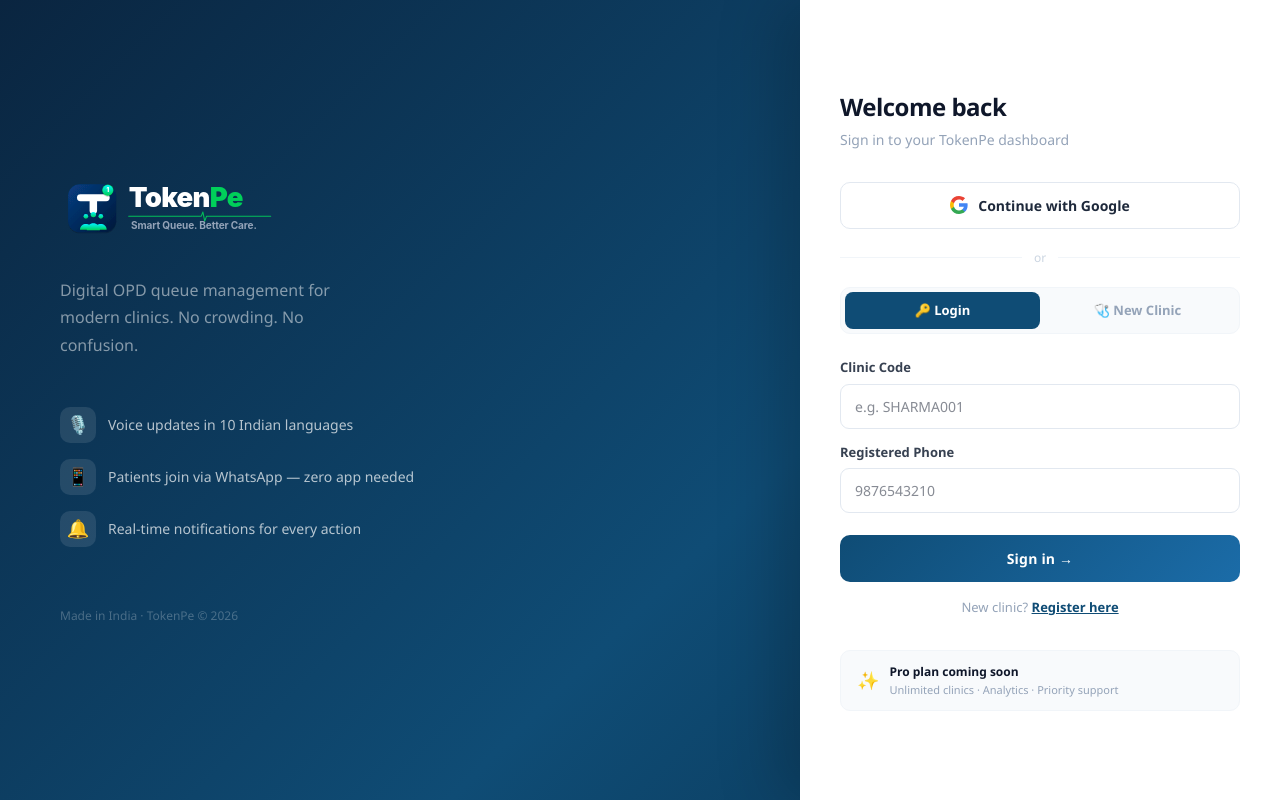
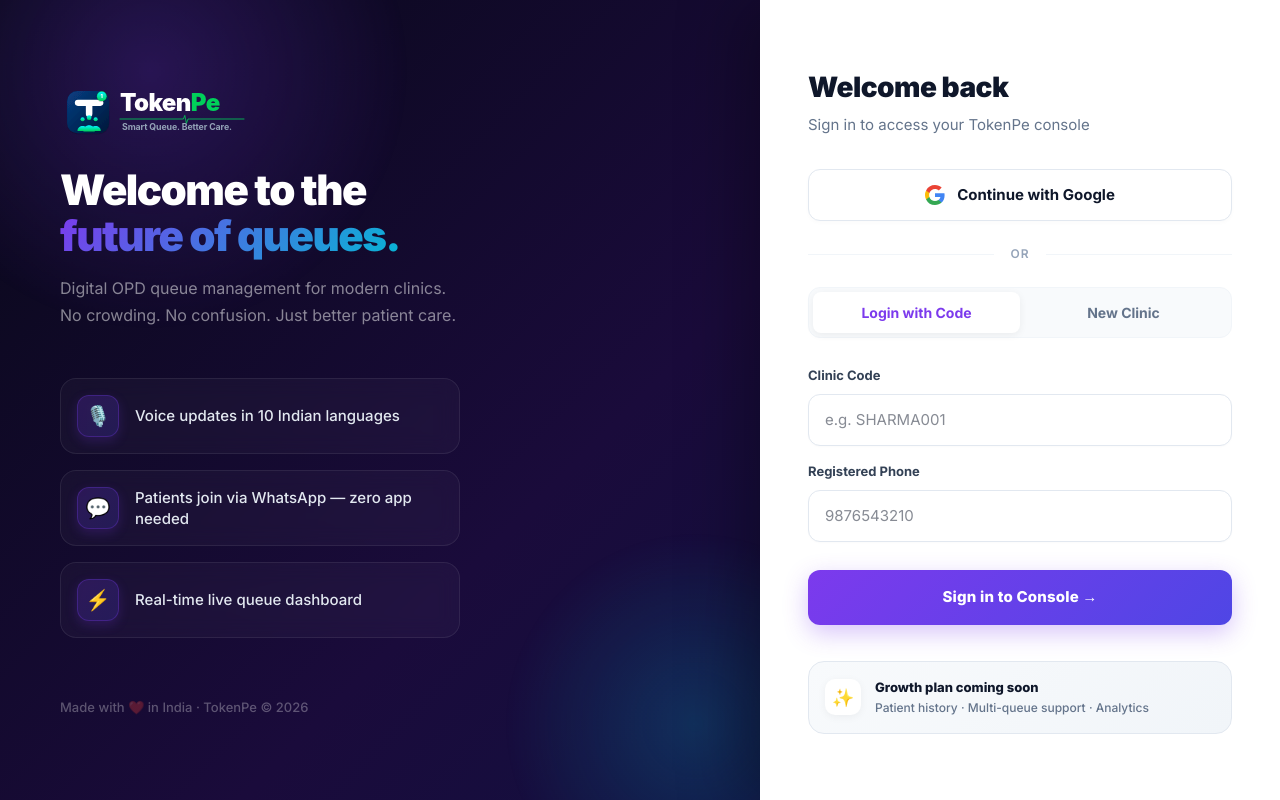
Before and after one commit to tokenpeapp-pixel/tokenpe, a Next.js app: page /login in a window 1280 px wide. Built offline with nearby package versions, Linux system fonts and the light colour scheme.

Commit message:
UI: Add login page premium redesign and landing page wave transition

```diff
--- a/app/login/page.js
+++ b/app/login/page.js
@@ -115,76 +115,128 @@
     return (
         <div style={{
             minHeight: '100vh',
-            background: 'linear-gradient(135deg, #0a2540 0%, #0F4C75 60%, #0a3554 100%)',
+            background: 'linear-gradient(135deg, #080818 0%, #1a0b3b 50%, #0c1445 100%)',
             display: 'flex',
-            fontFamily: "'DM Sans','Segoe UI',sans-serif",
+            fontFamily: "'Inter','DM Sans','Segoe UI',sans-serif",
+            position: 'relative',
+            overflow: 'hidden'
         }}>
 
-            {/* ── Left panel — branding ── */}
             <style>{`
+                @import url('https://fonts.googleapis.com/css2?family=Inter:wght@400;500;600;700;800;900&display=swap');
+
                 @media (max-width: 767px) {
                     .left-panel { display: none !important; }
                 }
+
+                .login-orb1 {
+                    position: absolute; width: 500px; height: 500px; border-radius: 50%;
+                    background: radial-gradient(circle, rgba(124,58,237,0.25) 0%, transparent 70%);
+                    top: -150px; left: -100px; pointer-events: none;
+                    animation: float1 10s ease-in-out infinite;
+                }
+                .login-orb2 {
+                    position: absolute; width: 400px; height: 400px; border-radius: 50%;
+                    background: radial-gradient(circle, rgba(6,182,212,0.2) 0%, transparent 70%);
+                    bottom: -100px; right: 30vw; pointer-events: none;
+                    animation: float2 12s ease-in-out infinite;
+                }
+
+                @keyframes float1 { 0%,100%{transform:translateY(0) scale(1)} 50%{transform:translateY(-30px) scale(1.05)} }
+                @keyframes float2 { 0%,100%{transform:translateY(0) scale(1)} 50%{transform:translateY(24px) scale(0.97)} }
+
+                .glass-feat {
+                    background: rgba(255,255,255,0.03);
+                    border: 1px solid rgba(255,255,255,0.08);
+                    border-radius: 16px;
+                    padding: 16px;
+                    display: flex;
+                    align-items: center;
+                    gap: 16px;
+                    backdrop-filter: blur(10px);
+                    transition: transform 0.2s, background 0.2s;
+                }
+                .glass-feat:hover {
+                    transform: translateX(5px);
+                    background: rgba(255,255,255,0.06);
+                    border-color: rgba(124,58,237,0.3);
+                }
             `}</style>
+
+            <div className="login-orb1" />
+            <div className="login-orb2" />
+
+            {/* ── Left panel — branding ── */}
             <div className="left-panel" style={{
                 flex: 1,
                 display: 'flex',
                 flexDirection: 'column',
                 justifyContent: 'center',
                 padding: '60px',
+                position: 'relative',
+                zIndex: 10
             }}>
-                <div style={{ marginBottom: '28px' }}>
-                    <img src="/logo.svg" alt="TokenPe Logo" style={{ height: '64px', width: 'auto' }} />
+                <div style={{ marginBottom: '28px', cursor: 'pointer' }} onClick={() => router.push('/')}>
+                    <img src="/logo.svg" alt="TokenPe Logo" style={{ height: '56px', width: 'auto' }} />
                 </div>
-                <div style={{ fontSize: 16, color: 'rgba(255,255,255,0.5)', marginTop: 10, fontWeight: 400, maxWidth: 320, lineHeight: 1.7 }}>
-                    Digital OPD queue management for modern clinics. No crowding. No confusion.
+                <h1 style={{ fontSize: '42px', fontWeight: 900, color: '#fff', letterSpacing: '-1.5px', lineHeight: 1.1, marginBottom: 16 }}>
+                    Welcome to the<br/>
+                    <span style={{ background: 'linear-gradient(135deg, #7C3AED, #06B6D4)', WebkitBackgroundClip: 'text', WebkitTextFillColor: 'transparent' }}>
+                        future of queues.
+                    </span>
+                </h1>
+                <div style={{ fontSize: 16, color: 'rgba(255,255,255,0.5)', fontWeight: 400, maxWidth: 400, lineHeight: 1.7 }}>
+                    Digital OPD queue management for modern clinics. No crowding. No confusion. Just better patient care.
                 </div>
 
                 {/* Feature list */}
-                <div style={{ marginTop: 48, display: 'flex', flexDirection: 'column', gap: 16 }}>
+                <div style={{ marginTop: 48, display: 'flex', flexDirection: 'column', gap: 16, maxWidth: 400 }}>
                     {[
                         ['🎙️', 'Voice updates in 10 Indian languages'],
-                        ['📱', 'Patients join via WhatsApp — zero app needed'],
-                        ['🔔', 'Real-time notifications for every action'],
+                        ['💬', 'Patients join via WhatsApp — zero app needed'],
+                        ['⚡', 'Real-time live queue dashboard'],
                     ].map(([icon, text]) => (
-                        <div key={text} style={{ display: 'flex', alignItems: 'center', gap: 12 }}>
+                        <div key={text} className="glass-feat">
                             <div style={{
-                                width: 36, height: 36, borderRadius: 10,
-                                background: 'rgba(255,255,255,0.1)',
+                                width: 42, height: 42, borderRadius: 12,
+                                background: 'linear-gradient(135deg, rgba(124,58,237,0.2), rgba(79,70,229,0.2))',
+                                border: '1px solid rgba(124,58,237,0.3)',
                                 display: 'flex', alignItems: 'center', justifyContent: 'center',
-                                fontSize: 18, flexShrink: 0
+                                fontSize: 20, flexShrink: 0, boxShadow: '0 4px 12px rgba(124,58,237,0.2)'
                             }}>{icon}</div>
-                            <div style={{ fontSize: 14, color: 'rgba(255,255,255,0.7)', fontWeight: 500 }}>{text}</div>
+                            <div style={{ fontSize: 15, color: '#e2e8f0', fontWeight: 500, lineHeight: 1.4 }}>{text}</div>
                         </div>
                     ))}
                 </div>
 
-                <div style={{ marginTop: 60, fontSize: 12, color: 'rgba(255,255,255,0.25)' }}>
-                    Made in India · TokenPe © 2026
+                <div style={{ marginTop: 60, fontSize: 13, color: 'rgba(255,255,255,0.3)', fontWeight: 500 }}>
+                    Made with ❤️ in India · TokenPe © 2026
                 </div>
             </div>
 
             {/* ── Right panel — form ── */}
             <div style={{
                 width: '100%',
-                maxWidth: 480,
-                background: 'white',
+                maxWidth: 520,
+                background: '#ffffff',
                 display: 'flex',
                 flexDirection: 'column',
                 justifyContent: 'center',
-                padding: '48px 40px',
-                boxShadow: '-20px 0 60px rgba(0,0,0,0.2)',
+                padding: '48px 48px',
+                position: 'relative',
+                zIndex: 10,
+                boxShadow: '-20px 0 60px rgba(0,0,0,0.3)'
             }}>
 
                 {/* Header */}
                 <div style={{ marginBottom: 32 }}>
-                    <div style={{ fontSize: 24, fontWeight: 800, color: '#0F172A', letterSpacing: '-0.5px' }}>
-                        {mode === 'login' ? 'Welcome back' : 'Register your clinic'}
+                    <div style={{ fontSize: 28, fontWeight: 900, color: '#0F172A', letterSpacing: '-0.5px' }}>
+                        {mode === 'login' ? 'Welcome back' : 'Register clinic'}
                     </div>
-                    <div style={{ fontSize: 14, color: '#94A3B8', marginTop: 4 }}>
+                    <div style={{ fontSize: 15, color: '#64748B', marginTop: 6 }}>
                         {mode === 'login'
-                            ? 'Sign in to your TokenPe dashboard'
-                            : 'Get started in under 2 minutes'}
+                            ? 'Sign in to access your TokenPe console'
+                            : 'Get your digital queue running in 2 mins'}
                     </div>
                 </div>
 
@@ -194,24 +246,27 @@
                     disabled={googleLoading}
                     style={{
                         width: '100%',
-                        padding: '12px 16px',
-                        border: '1.5px solid #E2E8F0',
-                        borderRadius: 10,
+                        padding: '14px 16px',
+                        border: '1px solid #E2E8F0',
+                        borderRadius: 12,
                         background: 'white',
                         display: 'flex',
                         alignItems: 'center',
                         justifyContent: 'center',
-                        gap: 10,
-                        fontSize: 14,
-                        fontWeight: 600,
-                        color: '#1E293B',
+                        gap: 12,
+                        fontSize: 15,
+                        fontWeight: 700,
+                        color: '#0F172A',
                         cursor: 'pointer',
-                        marginBottom: 20,
-                        transition: 'all 0.15s',
+                        marginBottom: 24,
+                        transition: 'all 0.2s',
+                        boxShadow: '0 2px 4px rgba(0,0,0,0.02)'
                     }}
+                    onMouseOver={(e) => { e.currentTarget.style.background = '#F8FAFC'; e.currentTarget.style.borderColor = '#CBD5E1'; }}
+                    onMouseOut={(e) => { e.currentTarget.style.background = 'white'; e.currentTarget.style.borderColor = '#E2E8F0'; }}
                 >
                     {/* Google icon SVG */}
-                    <svg width="18" height="18" viewBox="0 0 18 18">
+                    <svg width="20" height="20" viewBox="0 0 18 18">
                         <path fill="#4285F4" d="M17.64 9.2c0-.637-.057-1.251-.164-1.84H9v3.481h4.844c-.209 1.125-.843 2.078-1.796 2.717v2.258h2.908c1.702-1.567 2.684-3.875 2.684-6.615z" />
                         <path fill="#34A853" d="M9 18c2.43 0 4.467-.806 5.956-2.184l-2.908-2.258c-.806.54-1.837.86-3.048.86-2.344 0-4.328-1.584-5.036-3.711H.957v2.332A8.997 8.997 0 0 0 9 18z" />
                         <path fill="#FBBC05" d="M3.964 10.707A5.41 5.41 0 0 1 3.682 9c0-.593.102-1.17.282-1.707V4.961H.957A8.996 8.996 0 0 0 0 9c0 1.452.348 2.827.957 4.039l3.007-2.332z" />
@@ -221,9 +276,9 @@
                 </button>
 
                 {/* Divider */}
-                <div style={{ display: 'flex', alignItems: 'center', gap: 12, marginBottom: 20 }}>
+                <div style={{ display: 'flex', alignItems: 'center', gap: 16, marginBottom: 24 }}>
                     <div style={{ flex: 1, height: 1, background: '#F1F5F9' }} />
-                    <div style={{ fontSize: 12, color: '#CBD5E1', fontWeight: 500 }}>or</div>
+                    <div style={{ fontSize: 12, color: '#94A3B8', fontWeight: 600, letterSpacing: 1, textTransform: 'uppercase' }}>or</div>
                     <div style={{ flex: 1, height: 1, background: '#F1F5F9' }} />
                 </div>
 
@@ -231,9 +286,9 @@
                 <div style={{
                     display: 'flex',
                     background: '#F8FAFC',
-                    borderRadius: 10,
+                    borderRadius: 12,
                     padding: 4,
-                    marginBottom: 24,
+                    marginBottom: 28,
                     border: '1px solid #F1F5F9'
                 }}>
                     {['login', 'register'].map(tab => (
@@ -241,15 +296,16 @@
                             key={tab}
                             onClick={() => { setMode(tab); setError(''); setSuccess('') }}
                             style={{
-                                flex: 1, padding: '9px',
+                                flex: 1, padding: '10px',
                                 border: 'none', borderRadius: 8,
-                                fontSize: 13, fontWeight: 600,
-                                cursor: 'pointer', transition: 'all 0.15s',
-                                background: mode === tab ? '#0F4C75' : 'transparent',
-                                color: mode === tab ? 'white' : '#94A3B8',
+                                fontSize: 14, fontWeight: 700,
+                                cursor: 'pointer', transition: 'all 0.2s',
+                                background: mode === tab ? '#fff' : 'transparent',
+                                color: mode === tab ? '#7C3AED' : '#64748B',
+                                boxShadow: mode === tab ? '0 2px 8px rgba(0,0,0,0.06)' : 'none'
                             }}
                         >
-                            {tab === 'login' ? '🔑 Login' : '🩺 New Clinic'}
+                            {tab === 'login' ? 'Login with Code' : 'New Clinic'}
                         </button>
                     ))}
                 </div>
@@ -257,25 +313,33 @@
                 {/* Error */}
                 {error && (
                     <div style={{
-                        background: '#FEF2F2', border: '1px solid #FECACA',
-                        borderRadius: 8, padding: '10px 14px',
-                        fontSize: 13, color: '#DC2626', marginBottom: 16
-                    }}>❌ {error}</div>
+                        background: '#FFF1F2', border: '1px solid #FECDD3',
+                        borderRadius: 12, padding: '12px 16px',
+                        fontSize: 14, color: '#BE123C', marginBottom: 20,
+                        fontWeight: 500, display: 'flex', gap: 8, alignItems: 'flex-start'
+                    }}>
+                        <span>⚠️</span>
+                        <span>{error}</span>
+                    </div>
                 )}
 
                 {/* Success */}
                 {success && (
                     <div style={{
                         background: '#F0FDF4', border: '1px solid #BBF7D0',
-                        borderRadius: 8, padding: '10px 14px',
-                        fontSize: 13, color: '#16A34A', marginBottom: 16
-                    }}>{success}</div>
+                        borderRadius: 12, padding: '12px 16px',
+                        fontSize: 14, color: '#15803D', marginBottom: 20,
+                        fontWeight: 600, display: 'flex', gap: 8, alignItems: 'flex-start'
+                    }}>
+                        <span>✅</span>
+                        <span>{success}</span>
+                    </div>
                 )}
 
                 {/* LOGIN FORM */}
                 {mode === 'login' && (
                     <form onSubmit={handleLogin}>
-                        <div style={{ marginBottom: 14 }}>
+                        <div style={{ marginBottom: 16 }}>
                             <label style={labelStyle}>Clinic Code</label>
                             <input
                                 value={loginCode}
@@ -285,7 +349,7 @@
                                 style={inputStyle}
                             />
                         </div>
-                        <div style={{ marginBottom: 22 }}>
+                        <div style={{ marginBottom: 28 }}>
                             <label style={labelStyle}>Registered Phone</label>
                             <input
                                 value={loginPhone}
@@ -296,22 +360,16 @@
                                 style={inputStyle}
                             />
                         </div>
-                        <button type="submit" disabled={loading} style={btnPrimaryStyle}>
-                            {loading ? 'Signing in...' : 'Sign in →'}
+                        <button type="submit" disabled={loading} className="btn-primary" style={btnPrimaryStyle}>
+                            {loading ? 'Signing in...' : 'Sign in to Console →'}
                         </button>
-                        <div style={{ textAlign: 'center', marginTop: 16, fontSize: 13, color: '#94A3B8' }}>
-                            New clinic?{' '}
-                            <span onClick={() => setMode('register')} style={linkStyle}>
-                                Register here
-                            </span>
-                        </div>
                     </form>
                 )}
 
                 {/* REGISTER FORM */}
                 {mode === 'register' && (
                     <form onSubmit={handleRegister}>
-                        <div style={{ marginBottom: 14 }}>
+                        <div style={{ marginBottom: 16 }}>
                             <label style={labelStyle}>Clinic Name *</label>
                             <input
                                 value={regName}
@@ -324,7 +382,7 @@
                                 style={inputStyle}
                             />
                         </div>
-                        <div style={{ marginBottom: 14 }}>
+                        <div style={{ marginBottom: 16 }}>
                             <label style={labelStyle}>Phone Number *</label>
                             <input
                                 value={regPhone}
@@ -335,7 +393,7 @@
                                 style={inputStyle}
                             />
                         </div>
-                        <div style={{ marginBottom: 14 }}>
+                        <div style={{ marginBottom: 16 }}>
                             <label style={labelStyle}>Email (optional)</label>
                             <input
                                 value={regEmail}
@@ -345,7 +403,7 @@
                                 style={inputStyle}
                             />
                         </div>
-                        <div style={{ marginBottom: 22 }}>
+                        <div style={{ marginBottom: 28 }}>
                             <label style={labelStyle}>
                                 Clinic Code
                                 <span style={{ color: '#94A3B8', fontWeight: 400, marginLeft: 6 }}>
@@ -356,37 +414,31 @@
                                 value={regCode}
                                 onChange={e => setRegCode(e.target.value.toUpperCase())}
                                 placeholder="SHARMA001"
-                                style={{ ...inputStyle, fontFamily: 'monospace', letterSpacing: 2, background: '#F8FAFC' }}
+                                style={{ ...inputStyle, fontFamily: 'monospace', letterSpacing: 1.5, background: '#F8FAFC', color: '#7C3AED', fontWeight: 700 }}
                             />
                         </div>
-                        <button type="submit" disabled={loading} style={btnPrimaryStyle}>
+                        <button type="submit" disabled={loading} className="btn-primary" style={btnPrimaryStyle}>
                             {loading ? 'Creating account...' : 'Create Clinic Account →'}
                         </button>
-                        <div style={{ textAlign: 'center', marginTop: 16, fontSize: 13, color: '#94A3B8' }}>
-                            Already registered?{' '}
-                            <span onClick={() => setMode('login')} style={linkStyle}>
-                                Login here
-                            </span>
-                        </div>
                     </form>
                 )}
 
                 {/* Subscription hint — for later */}
                 <div style={{
-                    marginTop: 32,
-                    padding: '12px 16px',
-                    background: '#F8FAFC',
-                    borderRadius: 10,
-                    border: '1px solid #F1F5F9',
+                    marginTop: 36,
+                    padding: '16px',
+                    background: 'linear-gradient(135deg, #F8FAFC, #F1F5F9)',
+                    borderRadius: 16,
+                    border: '1px solid #E2E8F0',
                     display: 'flex',
                     alignItems: 'center',
-                    gap: 10
+                    gap: 14
                 }}>
-                    <span style={{ fontSize: 18 }}>✨</span>
+                    <div style={{ width: 36, height: 36, background: 'white', borderRadius: 10, display: 'flex', alignItems: 'center', justifyContent: 'center', boxShadow: '0 2px 8px rgba(0,0,0,0.05)', fontSize: 18 }}>✨</div>
                     <div>
-                        <div style={{ fontSize: 12, fontWeight: 700, color: '#0F172A' }}>Pro plan coming soon</div>
-                        <div style={{ fontSize: 11, color: '#94A3B8', marginTop: 1 }}>
-                            Unlimited clinics · Analytics · Priority support
+                        <div style={{ fontSize: 13, fontWeight: 800, color: '#0F172A' }}>Growth plan coming soon</div>
+                        <div style={{ fontSize: 12, color: '#64748B', marginTop: 2, fontWeight: 500 }}>
+                            Patient history · Multi-queue support · Analytics
                         </div>
                     </div>
                 </div>
@@ -397,29 +449,27 @@
 }
 
 const labelStyle = {
-    fontSize: 13, fontWeight: 600, color: '#374151',
-    display: 'block', marginBottom: 6
+    fontSize: 13, fontWeight: 700, color: '#334155',
+    display: 'block', marginBottom: 8
 }
 
 const inputStyle = {
-    width: '100%', padding: '11px 14px',
-    border: '1.5px solid #E2E8F0', borderRadius: 9,
-    fontSize: 14, outline: 'none',
+    width: '100%', padding: '14px 16px',
+    border: '1px solid #E2E8F0', borderRadius: 12,
+    fontSize: 15, outline: 'none',
     boxSizing: 'border-box',
-    fontFamily: "'DM Sans','Segoe UI',sans-serif",
-    color: '#0F172A', background: 'white',
-    transition: 'border-color 0.15s'
+    fontFamily: "'Inter','DM Sans','Segoe UI',sans-serif",
+    color: '#0F172A', background: '#fff',
+    transition: 'all 0.2s',
+    boxShadow: '0 1px 2px rgba(0,0,0,0.02)'
 }
 
 const btnPrimaryStyle = {
-    width: '100%', padding: '13px',
-    background: 'linear-gradient(135deg, #0F4C75, #1B6CA8)',
-    color: 'white', border: 'none', borderRadius: 10,
-    fontSize: 14, fontWeight: 700, cursor: 'pointer',
-    letterSpacing: '0.2px'
+    width: '100%', padding: '16px',
+    background: 'linear-gradient(135deg, #7C3AED, #4F46E5)',
+    color: 'white', border: 'none', borderRadius: 12,
+    fontSize: 15, fontWeight: 800, cursor: 'pointer',
+    letterSpacing: '0.2px',
+    boxShadow: '0 8px 24px rgba(124,58,237,0.3)',
+    transition: 'transform 0.2s, box-shadow 0.2s'
 }
-
-const linkStyle = {
-    color: '#0F4C75', cursor: 'pointer',
-    fontWeight: 600, textDecoration: 'underline'
-}
```
Also changed, not shown: app/page.js (+9 -2 lines).
